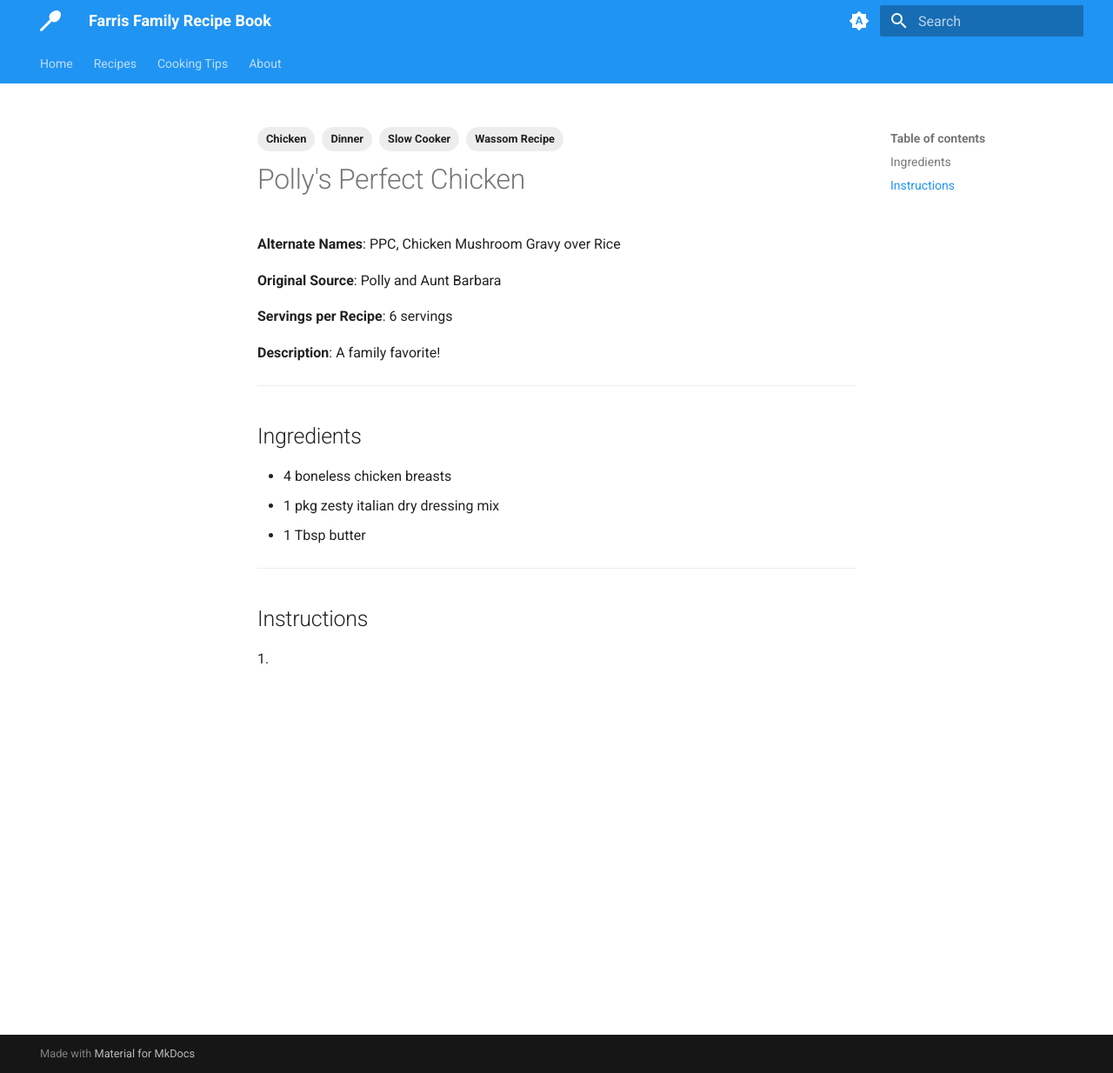
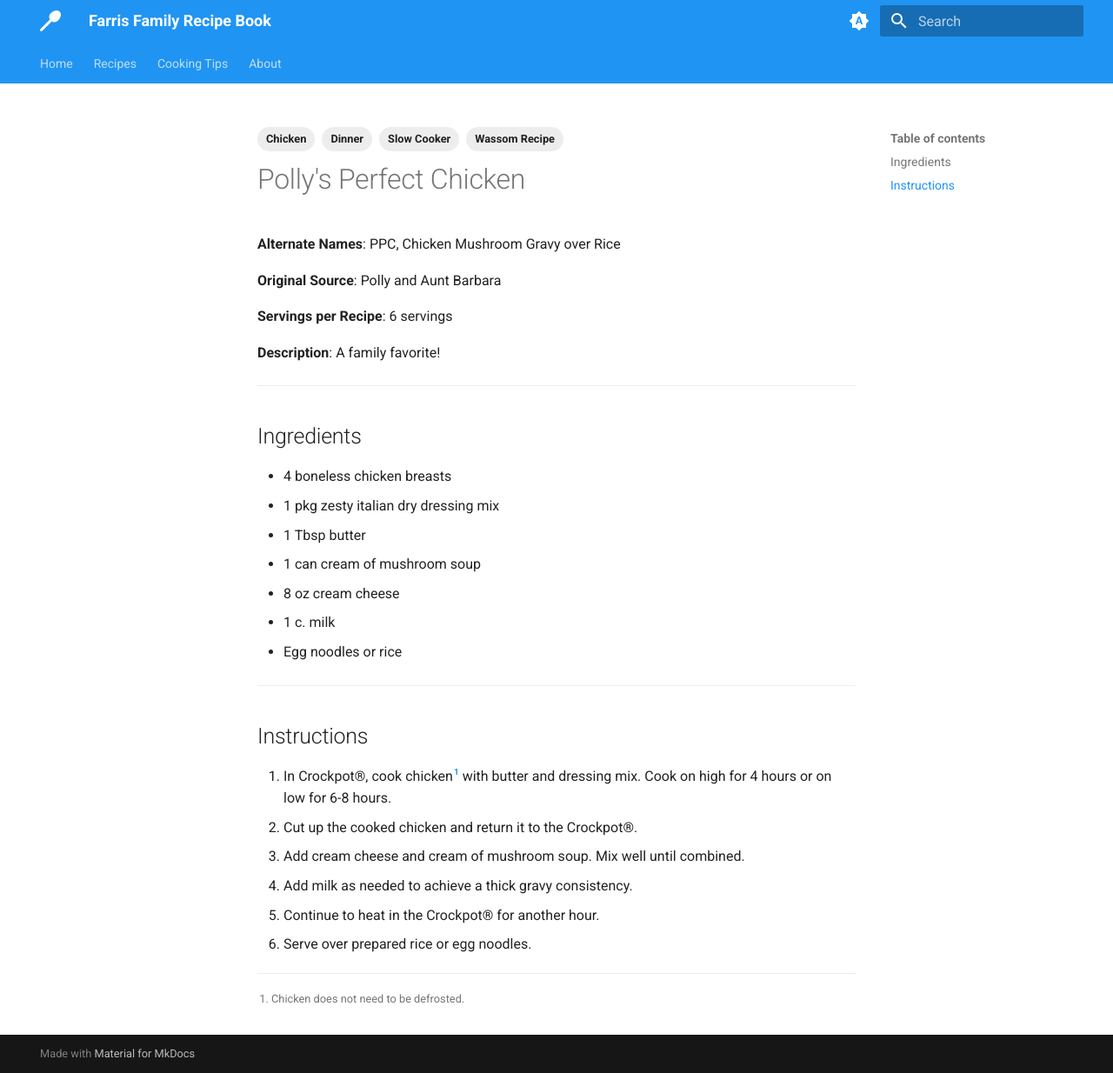
Before and after one commit to Flabbyaxe272/recipebook, an MkDocs documentation site: the page built from docs/recipes/ppc.md, in a window 1280 px wide and 1234 px high. Shown: the whole window at 87% size. Built offline with MkDocs 1.6.1 and Material for MkDocs 9.7.7, drawn with Linux system fonts in a browser that asks for light colours.

```diff
--- a/docs/recipes/ppc.md
+++ b/docs/recipes/ppc.md
@@ -23,9 +23,20 @@ __Description__: A family favorite!
 - 4 boneless chicken breasts
 - 1 pkg zesty italian dry dressing mix
 - 1 Tbsp butter
+- 1 can cream of mushroom soup
+- 8 oz cream cheese
+- 1 c. milk
+- Egg noodles or rice
 
 ***
 
 ## Instructions
 
-1.
+1. In Crockpot&reg;, cook chicken[^chicken] with butter and dressing mix. Cook on high for 4 hours or on low for 6-8 hours.
+2. Cut up the cooked chicken and return it to the Crockpot&reg;.
+3. Add cream cheese and cream of mushroom soup. Mix well until combined.
+4. Add milk as needed to achieve a thick gravy consistency.
+5. Continue to heat in the Crockpot&reg; for another hour.
+6. Serve over prepared rice or egg noodles.
+
+[^chicken]: Chicken does not need to be defrosted.
```
Also changed, not shown: docs/recipes/chicken-crescents.md (added, +48 -0 lines), 1 other file.
